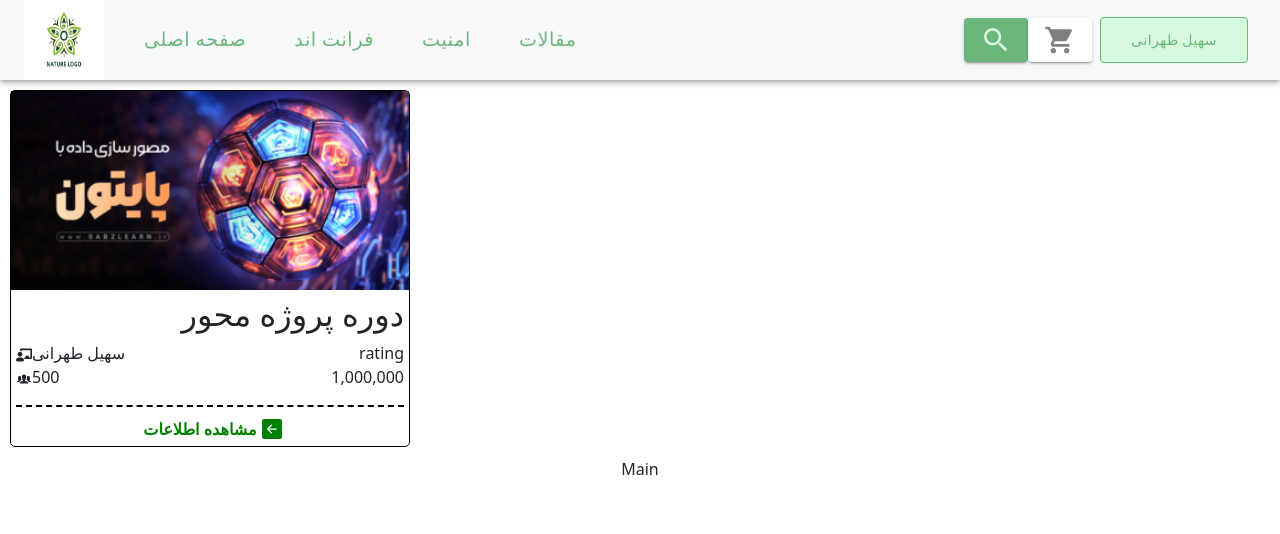
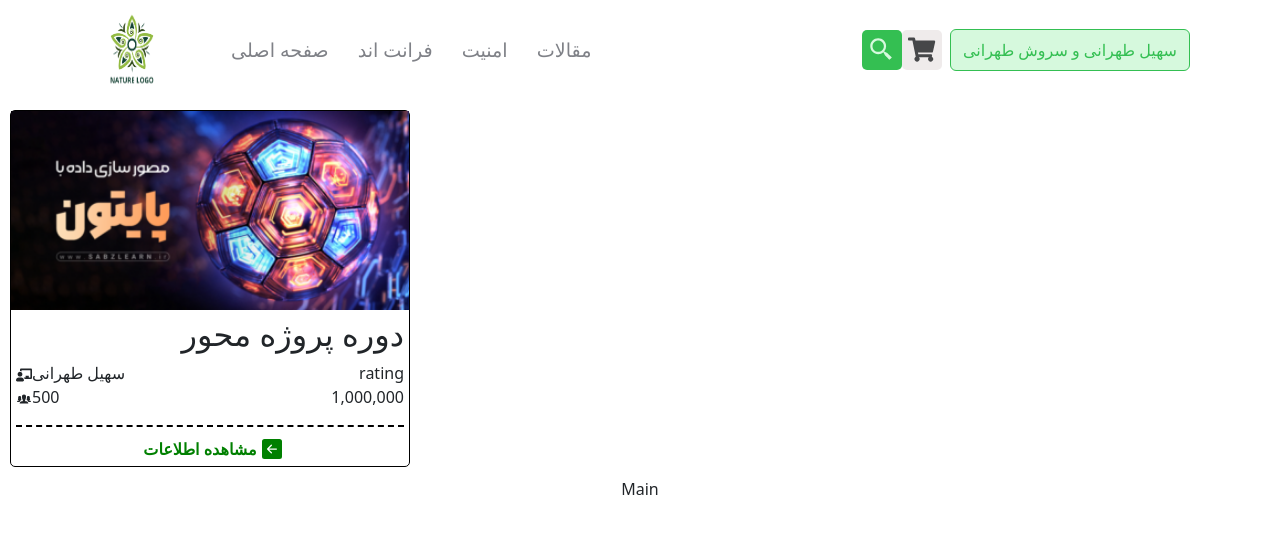
Before and after one commit to soheil-tehi/E-commerce, a React (Create React App) app: page / in a window 1280 px wide. Shown: the top 534 px of the page. Built offline with nearby package versions, Linux system fonts and the light colour scheme; the HTML template or start-up script is replaced by a standard one.

Commit message:
REFACTOR: Change Navbar Code

```diff
--- a/src/App.css
+++ b/src/App.css
@@ -1,3 +1,4 @@
+@import url('bootstrap/dist/css/bootstrap.css');
 .App {
   text-align: center;
 }
@@ -52,3 +53,9 @@
 .textSeccondColor {
   color: var(--SeccondColor) !important;
 }
+
+.flexBasic {
+  display: flex !important;
+  justify-content: space-between !important;
+  align-items: center !important;
+}
--- a/src/Components/Button/Button.css
+++ b/src/Components/Button/Button.css
@@ -1,23 +1,68 @@
-.customBtn {
-    padding: 10px 30px !important;
-}
-
 .containedBg {
     background-color: var(--BtnColor) !important;
     color: var(--BtnHoverColor) !important;
     border: 1px solid var(--BtnHoverColor) !important;
 }
 
+.containedBg::before {
+    background-color: var(--BtnHoverColor) !important;
+    color: var(--BtnColor) !important;
+}
+
+.containedBg:hover, .containedBg:focus, .containedBg:active {
+  color: var(--BtnColor) !important;
+  border: 1px solid var(--BtnColor) !important;
+}
+
+.outlinedBg::before {
+    background-color: var(--BtnColor) !important;
+    color: var(--BtnHoverColor) !important;
+}
+
+.outlinedBg:hover, .outlinedBg:focus, .outlinedBg:active {
+  color: var(--BtnHoverColor) !important;
+  border: 1px solid var(--BtnHoverColor) !important;
+}
+
 .outlinedBg {
     background-color: var(--BtnHoverColor) !important;
     color: var(--BtnColor) !important;
     border: 1px solid var(--BtnColor) !important;
-    transition: background, color;
-    transition-duration: var(--transitionDuration);
-    transition-timing-function: var(--transitionTimingFunction);
 }
+.sweepToLeft {
+    vertical-align: middle;
+    -webkit-transform: perspective(1px) translateZ(0);
+    transform: perspective(1px) translateZ(0);
+    box-shadow: 0 0 1px rgba(0, 0, 0, 0);
+    position: relative;
+    -webkit-transition-property: color;
+    transition-property: color;
+    -webkit-transition-duration: 0.3s;
+    transition-duration: 0.3s;
+    overflow: hidden;
+  }
 
-.outlinedBg:hover {
-    background-color: var(--BtnColor) !important;
-    color: var(--BtnHoverColor) !important;
-}
+  .sweepToLeft::before {
+    content: "";
+    position: absolute;
+    z-index: -1;
+    top: 0;
+    left: 0;
+    right: 0;
+    bottom: 0;
+    -webkit-transform: scaleX(0);
+    transform: scaleX(0);
+    -webkit-transform-origin: 100% 50%;
+    transform-origin: 100% 50%;
+    -webkit-transition-property: transform;
+    transition-property: transform;
+    -webkit-transition-duration: 0.3s;
+    transition-duration: 0.3s;
+    -webkit-transition-timing-function: ease-out;
+    transition-timing-function: ease-out;
+  }
+
+  .sweepToLeft:hover::before, .sweepToLeft:focus::before, .sweepToLeft:active::before {
+    -webkit-transform: scaleX(1);
+    transform: scaleX(1);
+  }
--- a/src/Components/Button/Button.tsx
+++ b/src/Components/Button/Button.tsx
@@ -1,22 +1,24 @@
-import React, { CSSProperties, ReactNode } from 'react'
-import MaterialButton from '@mui/material/Button';
+import React, { CSSProperties, ReactNode, memo } from 'react'
+import Button from 'react-bootstrap/Button';
 import './Button.css';
 
 interface ButtonProps {
   children?: ReactNode;
-  variant: 'contained' | 'outlined';
+  variant: 'contained' | 'outlined' | 'simple';
   onClick?: (data?: any) => void;
   className?: string;
   style?: CSSProperties;
 }
 
-function Button({ variant, className, children, ...otherBtnProps }: ButtonProps) {
+function MyButton({ variant, className, children, ...otherBtnProps }: ButtonProps) {
 
   return (
-    <MaterialButton {...otherBtnProps} className={`customBtn ${variant === 'contained' ? 'containedBg' : 'outlinedBg'} ${className}`}>
-        {children}
-    </MaterialButton>
+    <Button
+      {...otherBtnProps}
+      className={`${variant !== 'simple' ? variant === 'contained' ? 'sweepToLeft containedBg' : 'sweepToLeft outlinedBg' : ''} ${className} btn`}>
+      {children}
+    </Button>
   );
 }
 
-export default Button;
+export default memo(MyButton);
--- /dev/null
+++ b/src/Components/IconButton/IconButton.tsx
@@ -0,0 +1,18 @@
+import React, { ReactNode, memo } from 'react'
+import './iconButton.css'
+
+interface IconButtonProps extends React.AnchorHTMLAttributes<HTMLAnchorElement> {
+    children?: ReactNode;
+    className?: string;
+}
+
+function IconButton({ children, className, ...otherProps }: IconButtonProps) {
+    return (
+        <a {...otherProps}
+            className={`${className} buttonIcon`}>
+            {children}
+        </a>
+    )
+}
+
+export default memo(IconButton);
--- /dev/null
+++ b/src/Components/IconButton/iconButton.css
@@ -0,0 +1,13 @@
+.buttonIcon {
+    width: 40px;
+    display: flex;
+    cursor: pointer;
+    justify-content: center;
+    align-items: center;
+    height: 40px;
+    border-radius: 5px;
+  }
+
+  .buttonIcon svg {
+    font-size: 1.7rem;
+  }
--- a/src/Components/Navabar/Logo/logo.css
+++ b/src/Components/Navabar/Logo/logo.css
@@ -1,6 +1,6 @@
 .logoWrapper {
-    height: 80px;
-    width: 80px;
+    height: 100px;
+    width: 100px;
 }
 
 .logoWrapper img {
--- /dev/null
+++ b/src/Components/Navabar/Menu/Menu.tsx
@@ -0,0 +1,24 @@
+import React, { ReactNode, forwardRef } from 'react'
+import './menu.css';
+
+interface MenuProps {
+    children?: ReactNode;
+    listPages: string[];
+}
+
+const Menu = forwardRef(({ listPages, children }: MenuProps, ref: any) => {
+    return (
+        <nav ref={ref}>
+            <ul className='menu m-0'>
+            {children}
+                {listPages.map(page => (
+                    <li key={page}>
+                        <a href="#" className='btn outline-0'> {page} </a>
+                    </li>
+                ))}
+            </ul>
+        </nav>
+    )
+})
+
+export default Menu;
--- /dev/null
+++ b/src/Components/Navabar/Menu/menu.css
@@ -0,0 +1,66 @@
+.menu {
+    display: flex;
+    align-items: center;
+    list-style: none;
+}
+
+.menu li {
+    margin-left: 5px;
+}
+
+.menu li a {
+    outline: 0;
+    border: 0;
+    font-size: 1.2rem;
+    color: #7f8187;
+}
+
+
+@media only screen and (max-width: 1024px) {
+    nav {
+        position: absolute;
+        top: -100vh;
+        right: 0;
+        width: 200px;
+        background-color: var(--mainColor);
+        transition: 1s;
+        z-index: 1;
+        text-align: center;
+        padding-bottom: 20px;
+    }
+
+    nav ul {
+        width: 100%;
+        display: flex;
+        flex-direction: column;
+        align-items: center;
+        justify-content: start;
+        gap: 1.2rem;
+        padding: 0;
+    }
+
+    nav ul li {
+        margin: 0 !important;
+        width: 100%;
+        padding: 0 !important;
+    }
+
+    nav ul li a {
+        color: rgb(241, 241, 241) !important;
+        width: 100% !important;
+    }
+
+    nav ul li:hover a {
+        background: var(--BtnHoverColor) !important;
+        color: var(--mainColor) !important;
+    }
+
+    nav a {
+        font-size: 1.5rem;
+    }
+
+    .mainHeader-left {
+        display: none !important;
+    }
+
+}
--- a/src/Components/Navabar/Navbar.tsx
+++ b/src/Components/Navabar/Navbar.tsx
@@ -1,132 +1,51 @@
-import * as React from 'react';
-import AppBar from '@mui/material/AppBar';
-import Box from '@mui/material/Box';
-import Toolbar from '@mui/material/Toolbar';
-import IconButton from '@mui/material/IconButton';
-import Typography from '@mui/material/Typography';
-import Menu from '@mui/material/Menu';
-import { MdMenu, MdSearch, MdShoppingCart } from "react-icons/md";
-import Container from '@mui/material/Container';
-import MaterialButton from '@mui/material/Button';
-import MenuItem from '@mui/material/MenuItem';
+import React, { memo, useRef } from 'react';
+import { BiSearchAlt2 } from "react-icons/bi";
+import { FaBars, FaShoppingCart, FaTimes } from "react-icons/fa";
 import Logo from './Logo/Logo';
-import Button from '../Button/Button';
+import Menu from './Menu/Menu';
+import MyButton from '../Button/Button';
 import './navbar.css';
+import IconButton from '../IconButton/IconButton';
 
 const pages = ['صفحه اصلی', 'فرانت اند', 'امنیت', 'مقالات'];
 
-function ResponsiveAppBar() {
-    const [anchorElNav, setAnchorElNav] = React.useState<null | HTMLElement>(null);
-
-    const handleOpenNavMenu = (event: React.MouseEvent<HTMLElement>) => {
-        setAnchorElNav(event.currentTarget);
-    };
-
-    const handleCloseNavMenu = () => {
-        setAnchorElNav(null);
+function Navbar() {
+    const navRef = useRef<HTMLDivElement>();
+    const showNavbar = () => {
+        if (navRef.current) {
+            navRef.current.classList.toggle(
+                "responsive_nav"
+            );
+        }
     };
 
     return (
-        <AppBar className='bg-light' position="static">
-            <Container className='bg-light' maxWidth="xl">
-                <Toolbar disableGutters>
-                    <Typography
-                        variant="h6"
-                        noWrap
-                        component="a"
-                        href="/"
-                        sx={{
-                            mr: 2,
-                            display: { xs: 'none', md: 'flex' },
-                            fontFamily: 'monospace',
-                            fontWeight: 700,
-                            letterSpacing: '.3rem',
-                            color: 'inherit',
-                            textDecoration: 'none',
-                        }}
-                    >
-                        <Logo />
-                    </Typography>
-                    <Box sx={{ flexGrow: 1, display: { xs: 'flex', md: 'none' } }}>
-                        <IconButton
-                            size="large"
-                            aria-label="account of current user"
-                            aria-controls="menu-appbar"
-                            aria-haspopup="true"
-                            onClick={handleOpenNavMenu}
-                            className='textMainColor'
-                        >
-                            <MdMenu />
+        <header>
+            <div className="container flexBasic" >
+                <IconButton className='textMainColor nav-btn' onClick={showNavbar}>
+                    <FaBars />
+                </IconButton>
+                <div className='mainHeader-right d-flex align-items-center'>
+                    <Logo />
+                    <Menu listPages={pages} ref={navRef} >
+                        <IconButton className='nav-btn nav-close-btn text-light' onClick={showNavbar}>
+                            <FaTimes />
                         </IconButton>
-                        <Menu
-                            id="menu-appbar"
-                            anchorEl={anchorElNav}
-                            anchorOrigin={{
-                                vertical: 'bottom',
-                                horizontal: 'left',
-                            }}
-                            keepMounted
-                            transformOrigin={{
-                                vertical: 'top',
-                                horizontal: 'left',
-                            }}
-                            open={Boolean(anchorElNav)}
-                            onClose={handleCloseNavMenu}
-                            sx={{
-                                display: { xs: 'block', md: 'none' },
-                            }}
-                        >
-                            {pages.map((page) => (
-                                <MenuItem key={page} onClick={handleCloseNavMenu}>
-                                    <Typography style={{ width:'200px' }} className='textMainColor' textAlign="center">{page}</Typography>
-                                </MenuItem>
-                            ))}
-                        </Menu>
-                    </Box>
-                    <Typography
-                        variant="h5"
-                        noWrap
-                        component="a"
-                        href=""
-                        sx={{
-                            mr: 2,
-                            display: { xs: 'flex', md: 'none' },
-                            flexGrow: 1,
-                            fontFamily: 'monospace',
-                            fontWeight: 700,
-                            letterSpacing: '.3rem',
-                            color: 'inherit',
-                            textDecoration: 'none',
-                        }}
-                    >
-                        <Logo />
-                    </Typography>
-                    <Box sx={{ flexGrow: 1, display: { xs: 'none', md: 'flex' } }}>
-                        {pages.map((page) => (
-                            <MaterialButton
-                                key={page}
-                                onClick={handleCloseNavMenu}
-                                sx={{ py: 2, display: 'block', fontSize: '1.2em', px: 3 }}
-                                className='textMainColor'
-                            >
-                                {page}
-                            </MaterialButton>
-                        ))}
-                    </Box>
-                    <Box sx={{ flexGrow: 0 }}>
-                        <MaterialButton variant='contained' className='iconBtn searchBtn' >
-                            <MdSearch />
-                        </MaterialButton>
-                        <MaterialButton variant='contained' className='iconBtn ShoppingCartBtn me-2' >
-                            <MdShoppingCart />
-                        </MaterialButton>
-                        <Button variant='outlined' className='me-2'>
-                            سهیل طهرانی
-                        </Button>
-                    </Box>
-                </Toolbar>
-            </Container>
-        </AppBar>
+                    </Menu>
+                </div>
+                <div className='mainHeader-left flexBasic'>
+                    <IconButton className='searchBtn'>
+                        <BiSearchAlt2 />
+                    </IconButton>
+                    <IconButton className='me-2 ShoppingCartBtn'>
+                        <FaShoppingCart />
+                    </IconButton>
+                    <MyButton variant='outlined' className='py-2 me-2' >
+                        سهیل طهرانی و سروش طهرانی
+                    </MyButton>
+                </div>
+            </div>
+        </header>
     );
 }
-export default ResponsiveAppBar;
+export default memo(Navbar);
--- a/src/Components/Navabar/navbar.css
+++ b/src/Components/Navabar/navbar.css
@@ -1,6 +1,7 @@
 .iconBtn {
-    padding: 6px !important;
-    font-size: 2em !important;
+    font-size: 2rem !important;
+    border: 1px solid #000 !important;
+    padding: 3.5px !important;
 }
 
 .searchBtn {
@@ -9,6 +10,31 @@
 }
 
 .ShoppingCartBtn {
-    background-color: white !important;
-    color: gray !important;
+    background-color: #efebeb !important;
+    color: #464749 !important;
 }
+
+header .nav-btn {
+    cursor: pointer;
+    background: transparent !important;
+    border: none !important;
+    outline: none !important;
+    display: none;
+    opacity: 0;
+}
+
+@media only screen and (max-width: 1024px) {
+    header .nav-btn {
+        display: inline-block;
+        opacity: 1;
+    }
+
+    header .responsive_nav {
+        transform: translateY(100vh);
+    }
+
+    .mainHeader-left {
+        display: none !important;
+    }
+
+}
--- a/src/index.css
+++ b/src/index.css
@@ -1,7 +1,7 @@
 :root {
   --mainColor: #172D13;
   --SeccondColor: #D76F30;
-  --BtnColor: #6BB77B;
+  --BtnColor: #34bf52;
   --BtnHoverColor: #d6f9dd;
   --transitionDuration: 0.7s;
   --transitionTimingFunction: ease;
```
